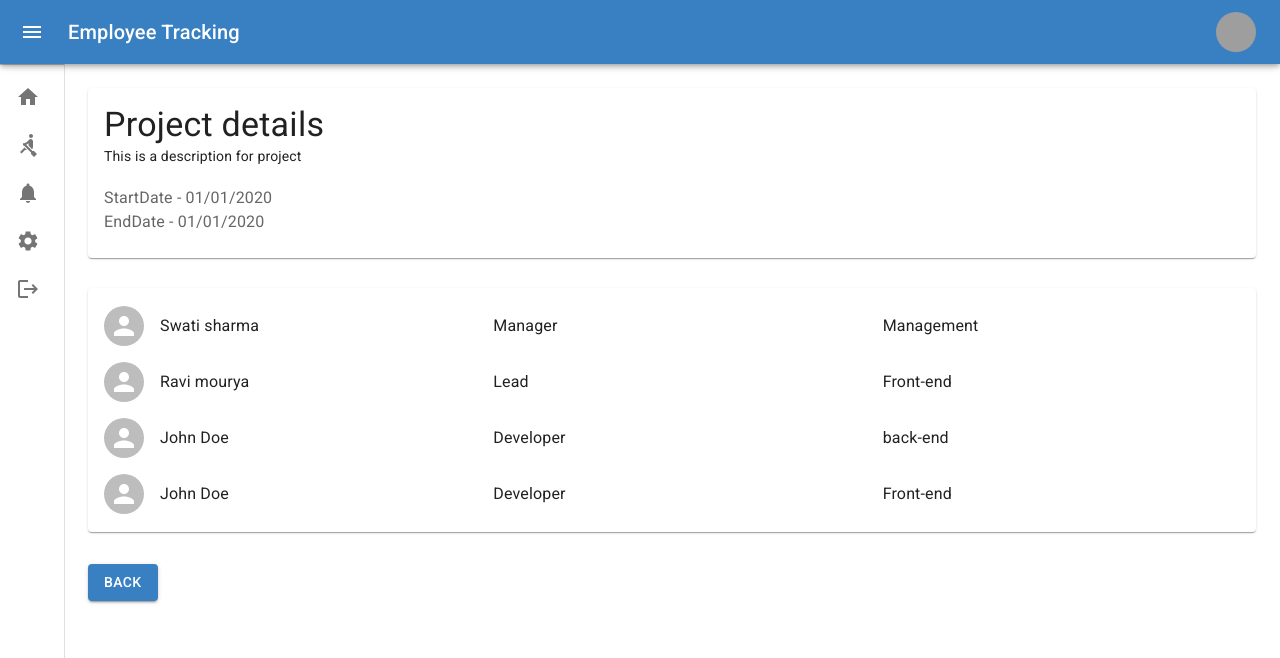
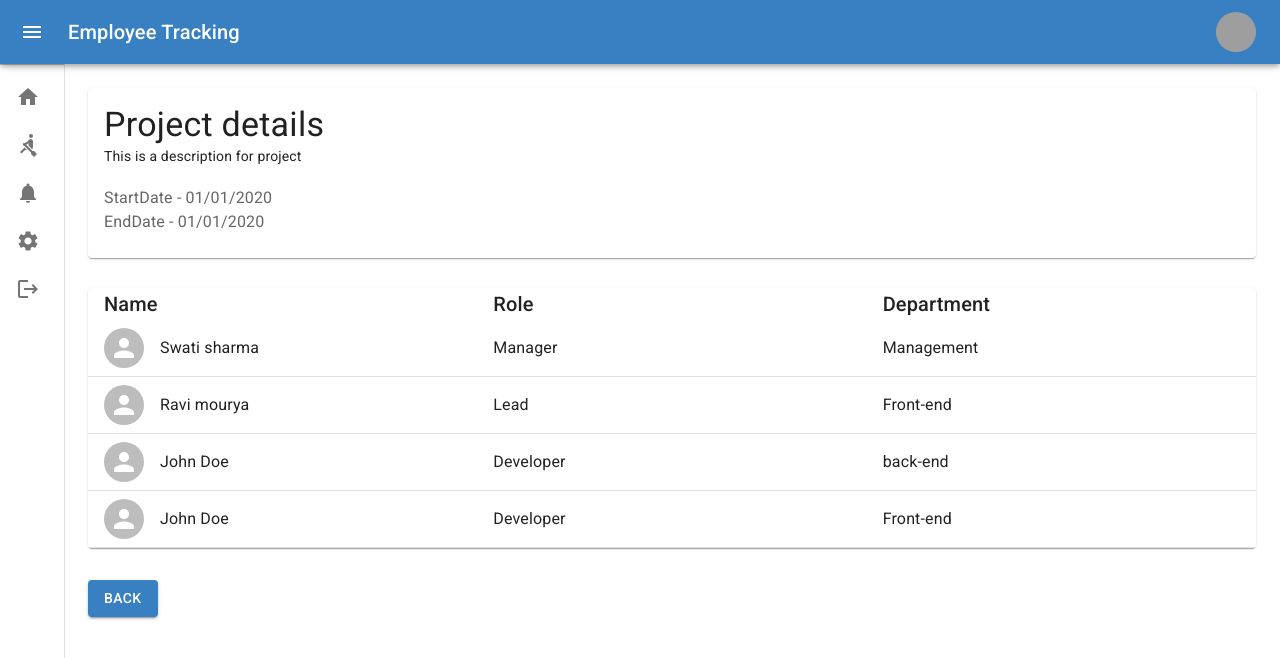
Before and after one commit to hanzala-nickelfox/employees-tracking, a React (Create React App) app: page /activities/projects/details in a window 1280 px wide. Shown: the top 658 px of the page. Built offline with nearby package versions, Linux system fonts and the light colour scheme; sample sign-in values are in the browser's storage; grey boxes are pictures that could not be loaded.

Commit message:
(neeraj/activities-deatils-pages): mermbers list titles

```diff
--- a/src/components/shared/MenuList.js
+++ b/src/components/shared/MenuList.js
@@ -11,7 +11,6 @@ import Notifications from "@mui/icons-material/Notifications";
 import { NavLink } from "react-router-dom";
 
 function MenuList() {
-
   const menuList = [
     {
       itemName: "Home",
--- a/src/pages/private/Details/ChildComponents/MembersList.js
+++ b/src/pages/private/Details/ChildComponents/MembersList.js
@@ -5,8 +5,8 @@ import List from "@mui/material/List";
 import ListItem from "@mui/material/ListItem";
 import ListItemIcon from "@mui/material/ListItemIcon";
 import ListItemText from "@mui/material/ListItemText";
-import Divider from "@mui/material/Divider";
 import { Avatar } from "@mui/material";
+import Typography from "@mui/material/Typography";
 
 export default function BasicList() {
   const MembersList = [
@@ -37,7 +37,22 @@ export default function BasicList() {
   ];
 
   return (
-    <Card sx={{ minWidth: 275, mb: 4, padding: "10px 0px" }}>
+    <Card sx={{ minWidth: 275, mb: 4 }}>
+      <nav
+        style={{
+          display: "flex",
+          justifyContent: "space-between"
+        }}>
+        <Typography variant="h6" width={"100%"} pl={"16px"} component="div">
+          Name
+        </Typography>
+        <Typography variant="h6" width={"100%"} pl={"16px"} component="div">
+        Role
+        </Typography>
+        <Typography variant="h6" width={"100%"} pl={"16px"} component="div">
+        Department
+        </Typography>
+      </nav>
       <Box
         sx={{
           width: "100%",
@@ -58,18 +73,17 @@ export default function BasicList() {
                 style={{
                   display: "flex"
                 }}>
-                <ListItem>
+                <ListItem button divider>
                   <ListItemIcon>
                     <Avatar />
                   </ListItemIcon>
                   <ListItemText primary={MembersList.name} />
                 </ListItem>
-                <ListItem>
+                <ListItem button divider>
                   <ListItemText primary={MembersList.role} />
                 </ListItem>
-                <ListItem>
+                <ListItem button divider>
                   <ListItemText primary={MembersList.department} />
-                  <Divider />
                 </ListItem>
               </List>
             </>
```
